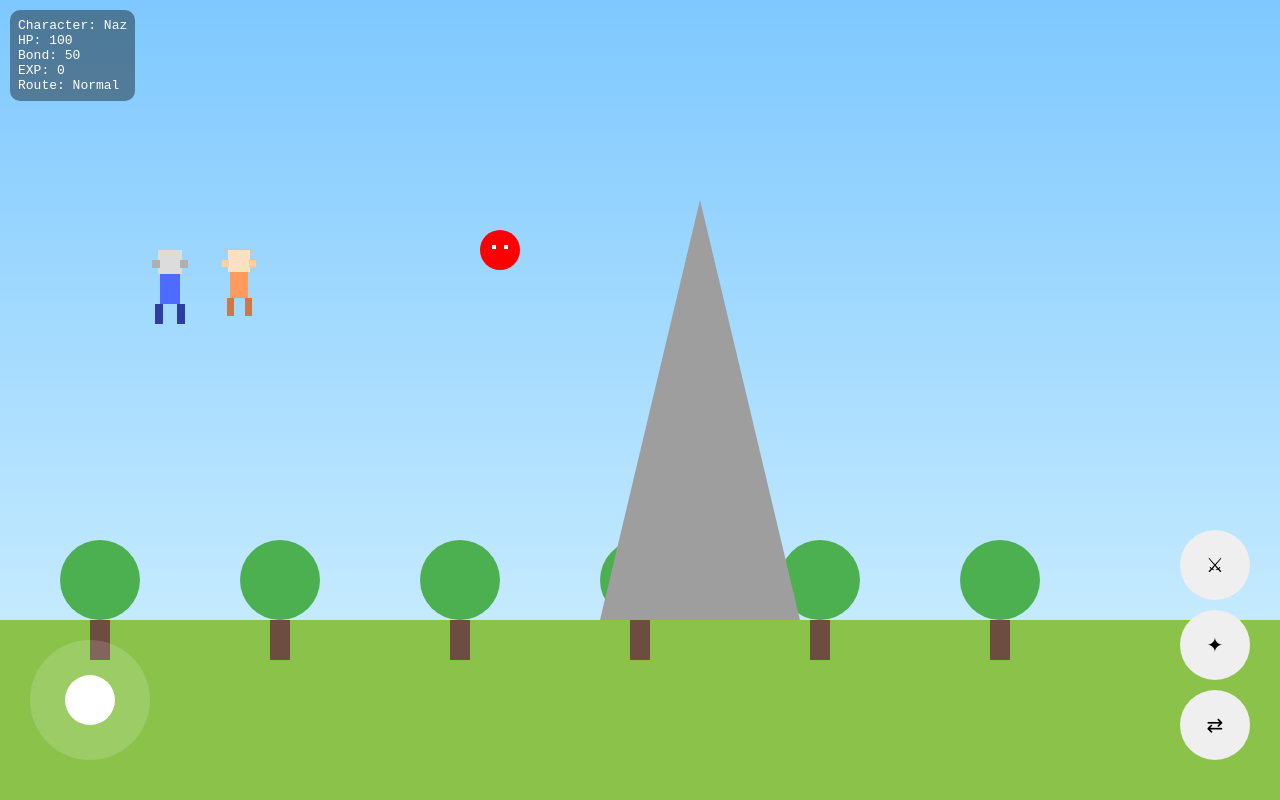
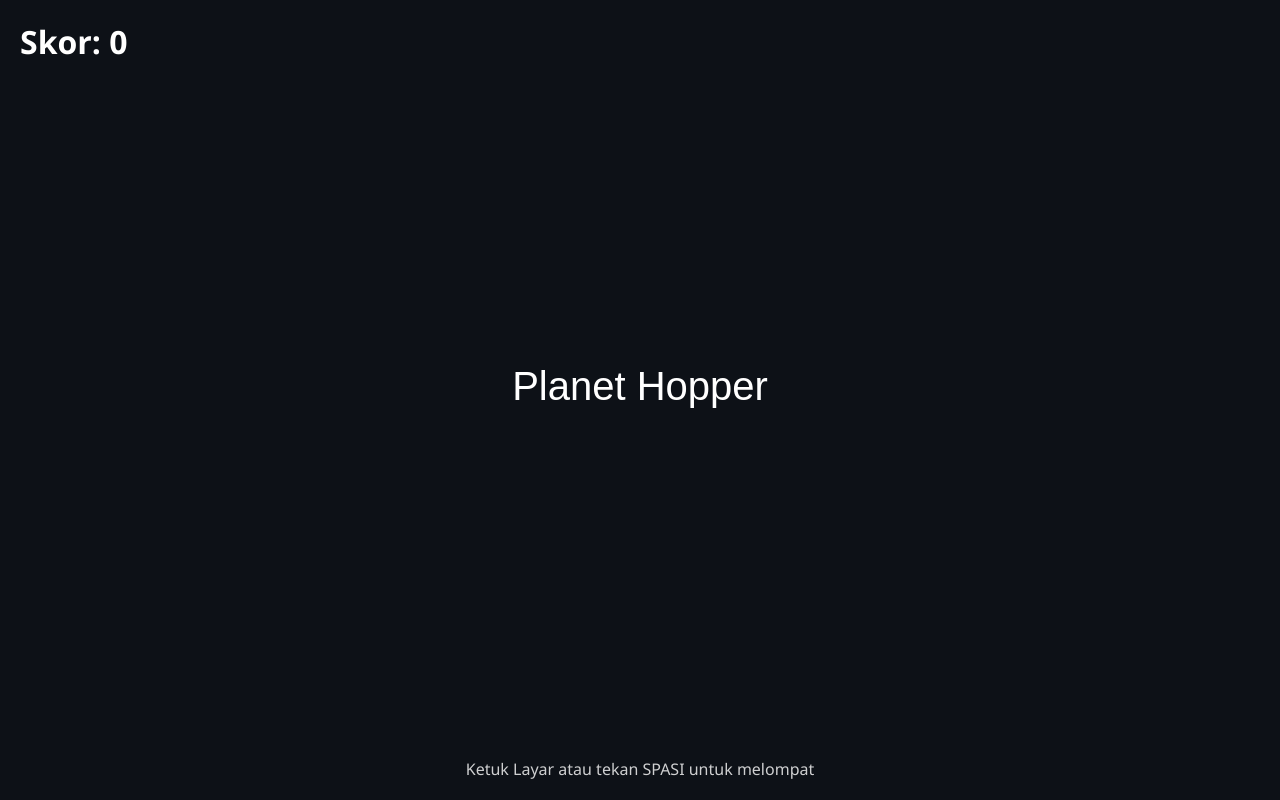
Before and after one commit to void-sanctuary/latihan-silent-orbit, a plain HTML site: page index.html in a window 1280 px wide. Drawn offline with Linux system fonts and the light colour scheme.

Commit message:
Update index.html

```diff
--- a/index.html
+++ b/index.html
@@ -1,318 +1,182 @@
 <!DOCTYPE html>
-<html>
+<html lang="id">
 <head>
     <meta charset="UTF-8">
     <meta name="viewport" content="width=device-width, initial-scale=1.0">
-<title>Silent Orbit v2</title>
-
+    <title>Gemi Planet Hopper - HTML Canvas Game</title>
     <style>
-body{
-margin:0;
-overflow:hidden;
-background:black;
-font-family:monospace;
+        body {
+            margin: 0;
+            padding: 0;
+            background-color: #0d1117; /* GitHub Dark Color */
+            color: white;
+            font-family: 'Segoe UI', Tahoma, Geneva, Verdana, sans-serif;
+            overflow: hidden; /* Supaya tidak bisa scroll */
         }
-
-canvas{
-display:block;
+        #gameCanvas {
+            display: block;
         }
-
-#ui{
-position:absolute;
-top:10px;
-left:10px;
-color:white;
-z-index:10;
-background:rgba(0,0,0,0.4);
-padding:8px;
-border-radius:10px;
+        #ui-overlay {
+            position: absolute;
+            top: 20px;
+            left: 20px;
+            pointer-events: none; /* UI tidak menghalangi klik */
         }
-
-#joystick{
-position:fixed;
-bottom:40px;
-left:30px;
-width:120px;
-height:120px;
-border-radius:50%;
-background:rgba(255,255,255,0.15);
-touch-action:none;
+        #score-display {
+            font-size: 32px;
+            font-weight: bold;
         }
-
-#stick{
-position:absolute;
-left:35px;
-top:35px;
-width:50px;
-height:50px;
-border-radius:50%;
-background:white;
-}
-
-#actions{
-position:fixed;
-bottom:40px;
-right:30px;
-display:flex;
-flex-direction:column;
-gap:10px;
-}
-
-button{
-width:70px;
-height:70px;
-border:none;
-border-radius:50%;
-font-size:20px;
+        #instructions {
+            position: absolute;
+            bottom: 20px;
+            left: 50%;
+            transform: translateX(-50%);
+            font-size: 16px;
+            opacity: 0.8;
+            pointer-events: none;
         }
     </style>
 </head>
 <body>
 
-<div id="ui">
-<div>Character: <span id="char"></span></div>
-<div>HP: <span id="hp"></span></div>
-<div>Bond: <span id="bond"></span></div>
-<div>EXP: <span id="exp"></span></div>
-<div>Route: <span id="route"></span></div>
+    <div id="ui-overlay">
+        <div id="score-display">Skor: 0</div>
     </div>
 
-<canvas id="game"></canvas>
+    <div id="instructions">Ketuk Layar atau tekan SPASI untuk melompat</div>
 
-<div id="joystick">
-<div id="stick"></div>
-</div>
-
-<div id="actions">
-<button onclick="attack()">⚔</button>
-<button onclick="skill()">✦</button>
-<button onclick="switchChar()">⇄</button>
-</div>
+    <canvas id="gameCanvas"></canvas>
 
     <script>
-const canvas = document.getElementById("game");
-const ctx = canvas.getContext("2d");
+        // -- Logika Game JavaScript di sini --
+        const canvas = document.getElementById('gameCanvas');
+        const ctx = canvas.getContext('2d');
+        const scoreDisplay = document.getElementById('score-display');
 
+        // Set ukuran canvas full screen
+        function resize() {
             canvas.width = window.innerWidth;
             canvas.height = window.innerHeight;
+        }
+        window.addEventListener('resize', resize);
+        resize();
 
-let naz = {
-x:150,y:250,hp:100,bond:50,exp:0
-};
+        // State Game
+        let score = 0;
+        let gameState = 'START'; // START, PLAYING, GAME_OVER
 
-let dokja = {
-x:220,y:250,hp:100,bond:50,exp:0
-};
+        // Variabel Planet dan Pesawat
+        let player = { x: 0, y: 0, radius: 10, color: '#ff79c6' };
+        let planets = [];
+        const planetCount = 4;
+        let targetPlanetIndex = 1;
 
-let current = "Naz";
+        // Inisialisasi Planet
+        function initPlanets() {
+            planets = [];
+            for (let i = 0; i < planetCount; i++) {
+                planets.push({
+                    x: canvas.width / 2,
+                    y: canvas.height * (0.8 - (i * 0.2)),
+                    radius: 30 + Math.random() * 20,
+                    rotationAngle: Math.random() * Math.PI * 2,
+                    rotationSpeed: 0.02 + (Math.random() * 0.03),
+                    orbitRadius: 60 + Math.random() * 40,
+                    color: `hsl(${220 + i * 20}, 70%, 60%)` // Warna HSL untuk gradasi luar angkasa
+                });
+            }
+            // Letakkan player di planet pertama
+            player.x = planets[0].x;
+            player.y = planets[0].y;
+        }
+        initPlanets();
 
-let enemy = {
-x:500,y:250,hp:50
-};
+        // Game Loop
+        function loop() {
+            // Bersihkan Canvas
+            ctx.fillStyle = '#0d1117';
+            ctx.fillRect(0, 0, canvas.width, canvas.height);
 
-let route = "Normal";
-
-function getPlayer(){
-return current==="Naz" ? naz : dokja;
+            if (gameState === 'PLAYING') {
+                update();
+                draw();
+            } else if (gameState === 'START') {
+                ctx.fillStyle = 'white';
+                ctx.font = '40px Arial';
+                ctx.textAlign = 'center';
+                ctx.fillText('Planet Hopper', canvas.width/2, canvas.height/2);
+            } else if (gameState === 'GAME_OVER') {
+                ctx.fillStyle = 'white';
+                ctx.font = '40px Arial';
+                ctx.textAlign = 'center';
+                ctx.fillText('Game Over', canvas.width/2, canvas.height/2);
+                ctx.fillText(`Skor Akhir: ${score}`, canvas.width/2, canvas.height/2 + 50);
             }
 
-function switchChar(){
-current = current==="Naz" ? "Dokja" : "Naz";
+            requestAnimationFrame(loop);
         }
 
-function attack(){
-let p = getPlayer();
-let dx = p.x - enemy.x;
-let dy = p.y - enemy.y;
-let dist = Math.sqrt(dx*dx + dy*dy);
-
-if(dist < 70){
-enemy.hp -= 10;
-p.exp += 5;
-
-if(current==="Dokja"){
-p.bond += 8;
+        // Update Logika
+        function update() {
+            planets.forEach((planet, index) => {
+                planet.rotationAngle += planet.rotationSpeed;
+            });
         }
 
-if(enemy.hp <= 0){
-enemy.x = Math.random()*canvas.width;
-enemy.y = Math.random()*(canvas.height-200);
-enemy.hp = 50;
-}
-}
-}
+        // Gambar Visual
+        function draw() {
+            // Gambar Planet
+            planets.forEach(planet => {
+                // Gambar Orbit
+                ctx.beginPath();
+                ctx.arc(planet.x, planet.y, planet.radius + planet.orbitRadius, 0, Math.PI * 2);
+                ctx.strokeStyle = 'rgba(255, 255, 255, 0.1)';
+                ctx.lineWidth = 2;
+                ctx.stroke();
 
-function skill(){
-let p = getPlayer();
+                // Gambar Planet
+                ctx.beginPath();
+                ctx.arc(planet.x, planet.y, planet.radius, 0, Math.PI * 2);
+                ctx.fillStyle = planet.color;
+                ctx.fill();
+            });
 
-if(current==="Naz"){
-enemy.hp -= 20;
-}
-
-if(current==="Dokja"){
-p.bond += 15;
-}
-}
-
-function enemyAI(){
-let p = getPlayer();
-
-let dx = p.x - enemy.x;
-let dy = p.y - enemy.y;
-let dist = Math.sqrt(dx*dx + dy*dy);
-
-if(dist < 220){
-enemy.x += dx * 0.02;
-enemy.y += dy * 0.02;
-}
-
-if(dist < 40){
-p.hp -= 0.5;
-}
-}
-
-function updateRoute(){
-if(dokja.bond >= 100){
-route = "Yandere Route";
-}
-if(naz.exp >= 50){
-route = "Rival Route";
-}
-}
-
-function drawBackground(){
-let sky = ctx.createLinearGradient(0,0,0,canvas.height);
-sky.addColorStop(0,"#7ec8ff");
-sky.addColorStop(1,"#d9f4ff");
-ctx.fillStyle = sky;
-ctx.fillRect(0,0,canvas.width,canvas.height);
-
-ctx.fillStyle="#8bc34a";
-ctx.fillRect(0,canvas.height-180,canvas.width,180);
-
-for(let i=0;i<6;i++){
-ctx.fillStyle="#4caf50";
+            // Gambar Pesawat
             ctx.beginPath();
-ctx.arc(100+i*180, canvas.height-220, 40, 0, Math.PI*2);
-ctx.fill();
-
-ctx.fillStyle="#6d4c41";
-ctx.fillRect(90+i*180, canvas.height-180, 20, 40);
-}
-
-ctx.fillStyle="#9e9e9e";
-ctx.beginPath();
-ctx.moveTo(600,canvas.height-180);
-ctx.lineTo(700,200);
-ctx.lineTo(800,canvas.height-180);
+            ctx.arc(player.x, player.y, player.radius, 0, Math.PI * 2);
+            ctx.fillStyle = player.color;
             ctx.fill();
         }
 
-function drawCharacter(x,y,type){
-if(type==="Naz"){
-ctx.fillStyle="#dcdcdc";
-ctx.fillRect(x+8,y,24,24); // head
-
-ctx.fillStyle="#4d6bff";
-ctx.fillRect(x+10,y+24,20,30); // body
-
-ctx.fillStyle="#2d3ea0";
-ctx.fillRect(x+5,y+54,8,20);
-ctx.fillRect(x+27,y+54,8,20);
-
-ctx.fillStyle="#b0b0b0";
-ctx.fillRect(x+2,y+10,8,8);
-ctx.fillRect(x+30,y+10,8,8);
+        // Input Handling
+        function onJump() {
+            if (gameState === 'START' || gameState === 'GAME_OVER') {
+                gameState = 'PLAYING';
+                score = 0;
+                scoreDisplay.innerText = 'Skor: 0';
+                initPlanets();
+                return;
             }
 
-if(type==="Dokja"){
-ctx.fillStyle="#ffe0c4";
-ctx.fillRect(x+8,y,22,22);
+            // Logika lompat ke targetPlanetIndex
+            let targetPlanet = planets[targetPlanetIndex];
 
-ctx.fillStyle="#ff9b5e";
-ctx.fillRect(x+10,y+22,18,26);
+            // SEDERHANA: Langsung lompat ke orbit target
+            // Idealnya ini pakai animasi interpolasi linier (Lerp)
+            player.x = targetPlanet.x;
+            player.y = targetPlanet.y;
 
-ctx.fillStyle="#cc7a45";
-ctx.fillRect(x+7,y+48,7,18);
-ctx.fillRect(x+25,y+48,7,18);
-
-ctx.fillStyle="#ffcf9c";
-ctx.fillRect(x+2,y+10,7,7);
-ctx.fillRect(x+29,y+10,7,7);
-}
+            // Geser target ke planet berikutnya
+            targetPlanetIndex = (targetPlanetIndex + 1) % planetCount;
+            score++;
+            scoreDisplay.innerText = `Skor: ${score}`;
         }
 
-function drawEnemy(){
-ctx.fillStyle="red";
-ctx.beginPath();
-ctx.arc(enemy.x,enemy.y,20,0,Math.PI*2);
-ctx.fill();
+        window.addEventListener('keydown', (e) => { if (e.code === 'Space') onJump(); });
+        window.addEventListener('touchstart', onJump);
 
-ctx.fillStyle="white";
-ctx.fillRect(enemy.x-8,enemy.y-5,4,4);
-ctx.fillRect(enemy.x+4,enemy.y-5,4,4);
-}
-
-function updateUI(){
-let p = getPlayer();
-
-document.getElementById("char").innerText = current;
-document.getElementById("hp").innerText = Math.floor(p.hp);
-document.getElementById("bond").innerText = p.bond;
-document.getElementById("exp").innerText = p.exp;
-document.getElementById("route").innerText = route;
-}
-
-function draw(){
-ctx.clearRect(0,0,canvas.width,canvas.height);
-
-drawBackground();
-drawCharacter(naz.x,naz.y,"Naz");
-drawCharacter(dokja.x,dokja.y,"Dokja");
-drawEnemy();
-updateUI();
-}
-
-let joystick = document.getElementById("joystick");
-let stick = document.getElementById("stick");
-
-let active = false;
-
-joystick.addEventListener("touchstart", ()=> active=true);
-joystick.addEventListener("touchend", ()=>{
-active=false;
-stick.style.left="35px";
-stick.style.top="35px";
-});
-
-joystick.addEventListener("touchmove",(e)=>{
-if(!active) return;
-
-let touch = e.touches[0];
-let rect = joystick.getBoundingClientRect();
-
-let x = touch.clientX - rect.left - 25;
-let y = touch.clientY - rect.top - 25;
-
-stick.style.left = x+"px";
-stick.style.top = y+"px";
-
-let p = getPlayer();
-
-if(x < 20) p.x -= 3;
-if(x > 50) p.x += 3;
-if(y < 20) p.y -= 3;
-if(y > 50) p.y += 3;
-});
-
-setInterval(()=>{
-enemyAI();
-updateRoute();
-draw();
-},80);
-
-draw();
+        // Mulai Game Loop
+        loop();
     </script>
-
 </body>
 </html>
```
Lines whose indentation alone changed are shown as unchanged.
